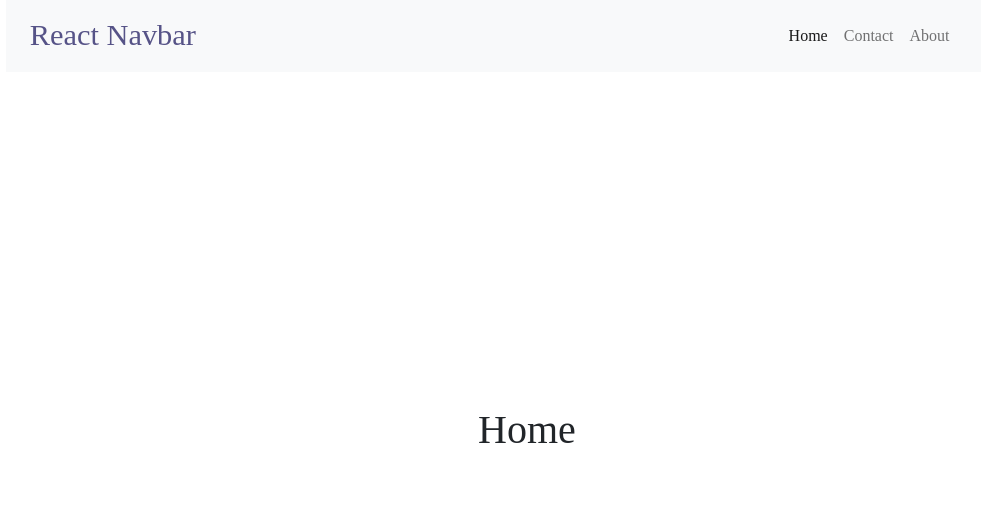
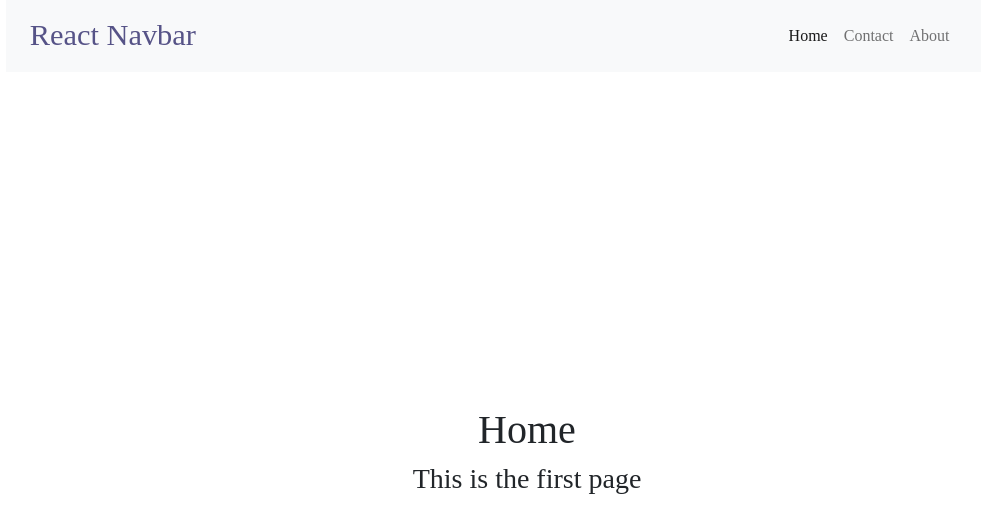
Before and after one commit to neha-aneja/code-demo, a React (Create React App) app: page / in a window 1280 px wide. Shown: the top 532 px of the page, without its empty margins (113-1094 px from the left). Built offline with nearby package versions, Linux system fonts and the light colour scheme; a web font is replaced by a local one.

Commit message:
description changed

```diff
--- a/src/Pages/Home/Home.js
+++ b/src/Pages/Home/Home.js
@@ -6,6 +6,7 @@ const Home = () => {
             <h1 className="text-center" style={{paddingTop:"30%"}}>
                 Home
             </h1>
+            <h3 className="text-center">This is the first page</h3>
         </div>
     )
 }
```
